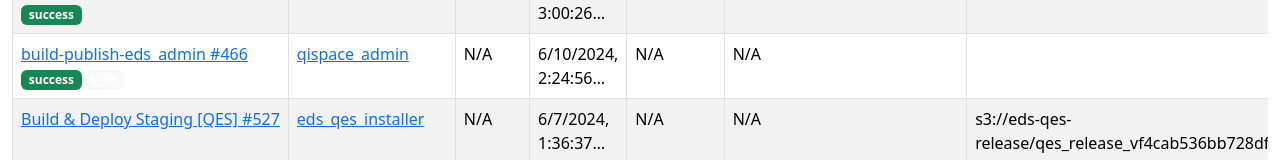
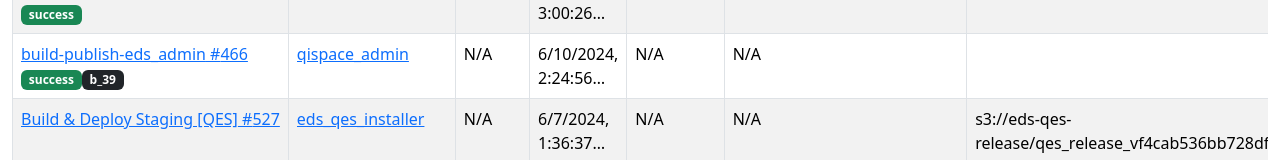
Before and after one commit to quantropi/cicd_dashboard, a React (Create React App) app: page /#/all in a window 1280 px wide. Shown: the part 256-416 px from the top of the page. Built offline with nearby package versions, Linux system fonts and the light colour scheme.

Commit message:
Use dark instead of light badge

```diff
--- a/src/components/Run.tsx
+++ b/src/components/Run.tsx
@@ -42,7 +42,7 @@ const Run: React.FC<RunProps> = ({ run, selectedTab }) => {
           </Badge>
         ) : ''}
         {run.package_version ? (
-          <Badge bg="light">
+          <Badge bg="dark">
             {run.package_version}
           </Badge>
         ) : ''}
```
